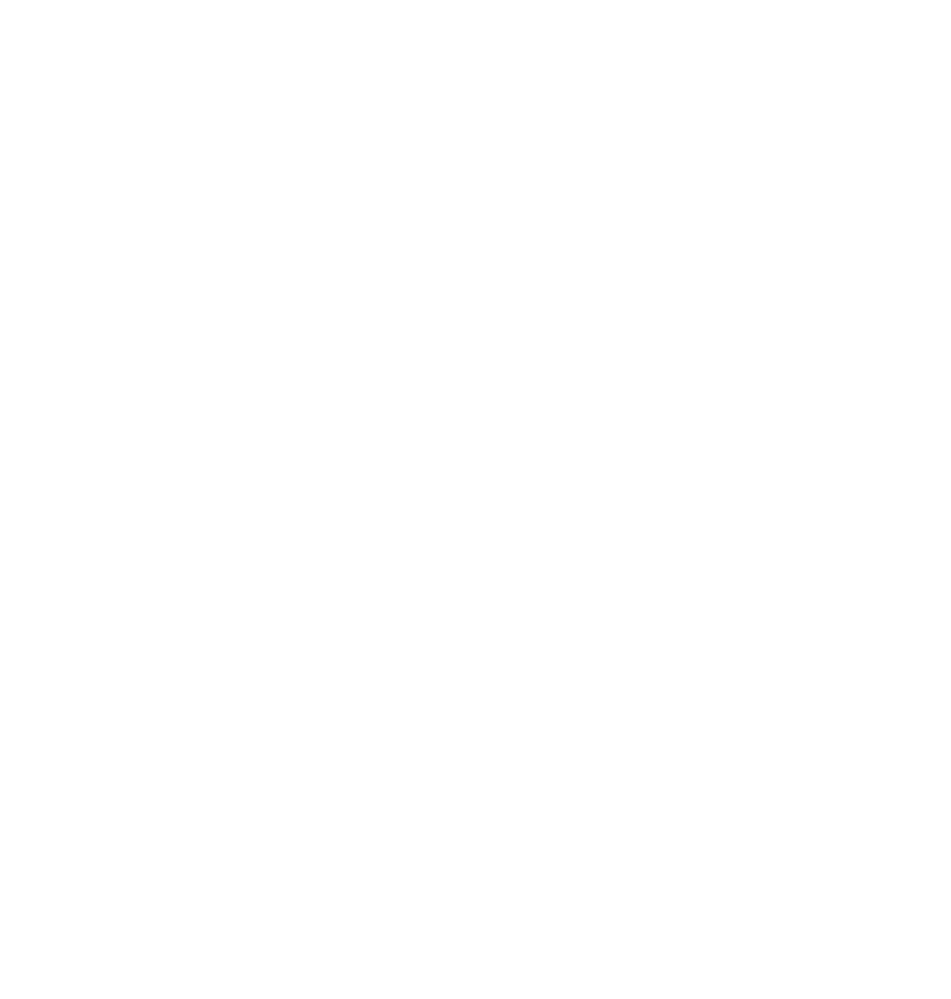
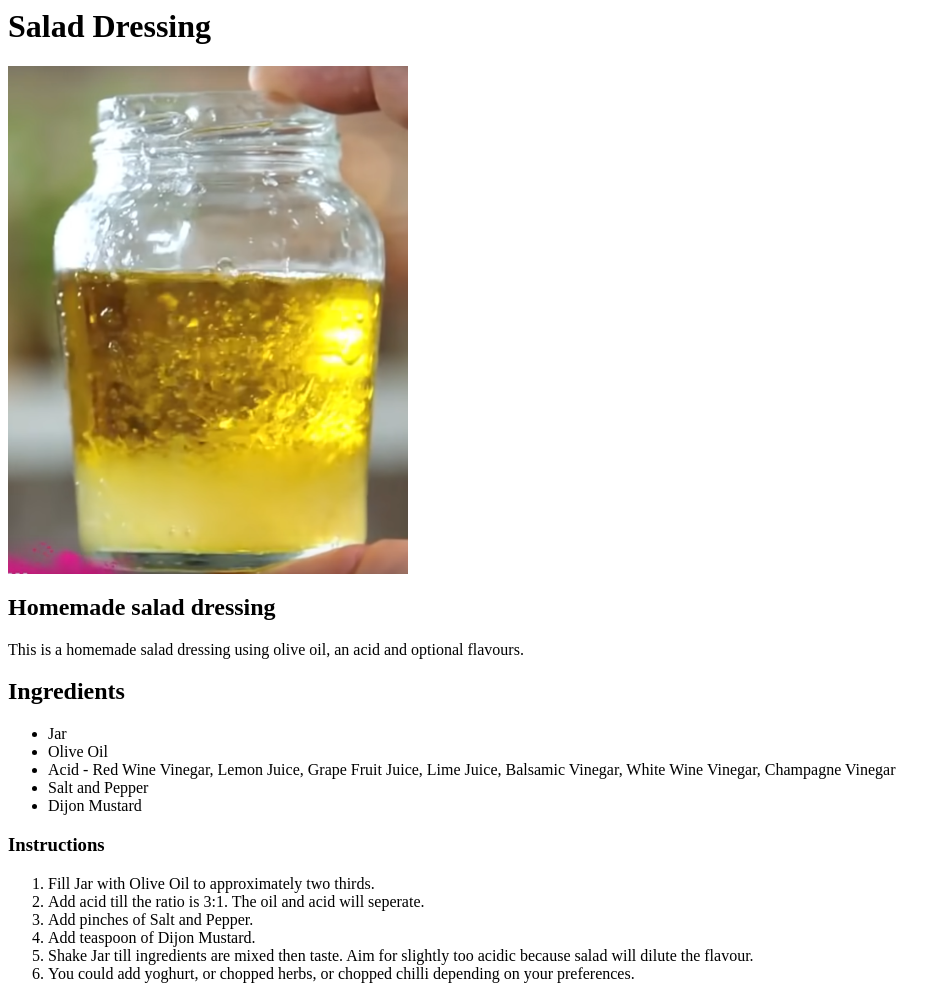
Before and after one commit to RaviTheCoder/odin-recipes, a plain HTML site: page recipes/salad_dressing.html in a window 1280 px wide. Shown: the whole page, without its empty margins (0-951 px from the left). Before the commit the page ends 800 px from the top, so only its background shows below. Drawn offline with Linux system fonts and the light colour scheme.

Commit message:
Add Ingredients and Instructions to Salad Dressing

```diff
--- a/recipes/salad_dressing.html
+++ b/recipes/salad_dressing.html
@@ -0,0 +1,25 @@
+<body>
+    <h1>Salad Dressing</h1>
+    <img src="./salad_dressing.png" width="400" alt="Homemade Salad Dressing">
+    <h2>Homemade salad dressing</h2>
+    <p>This is a homemade salad dressing using olive oil, an acid and optional flavours.</p>
+
+    <h2>Ingredients</h2>
+    <ul>
+        <li>Jar</li>
+        <li>Olive Oil</li>
+        <li>Acid - Red Wine Vinegar, Lemon Juice, Grape Fruit Juice, Lime Juice, Balsamic Vinegar, White Wine Vinegar, Champagne Vinegar</li>
+        <li>Salt and Pepper</li>
+        <li>Dijon Mustard</li>
+    </ul>
+
+    <h3>Instructions</h3>
+    <ol>
+        <li>Fill Jar with Olive Oil to approximately two thirds.</li>
+        <li>Add acid till the ratio is 3:1. The oil and acid will seperate.</li>
+        <li>Add pinches of Salt and Pepper.</li>
+        <li>Add teaspoon of Dijon Mustard.</li>
+        <li>Shake Jar till ingredients are mixed then taste. Aim for slightly too acidic because salad will dilute the flavour.</li>
+        <li>You could add yoghurt, or chopped herbs, or chopped chilli depending on your preferences.</li>
+    </ol>
+</body>
```
Also changed, not shown: index.html (+1 -0 lines).
